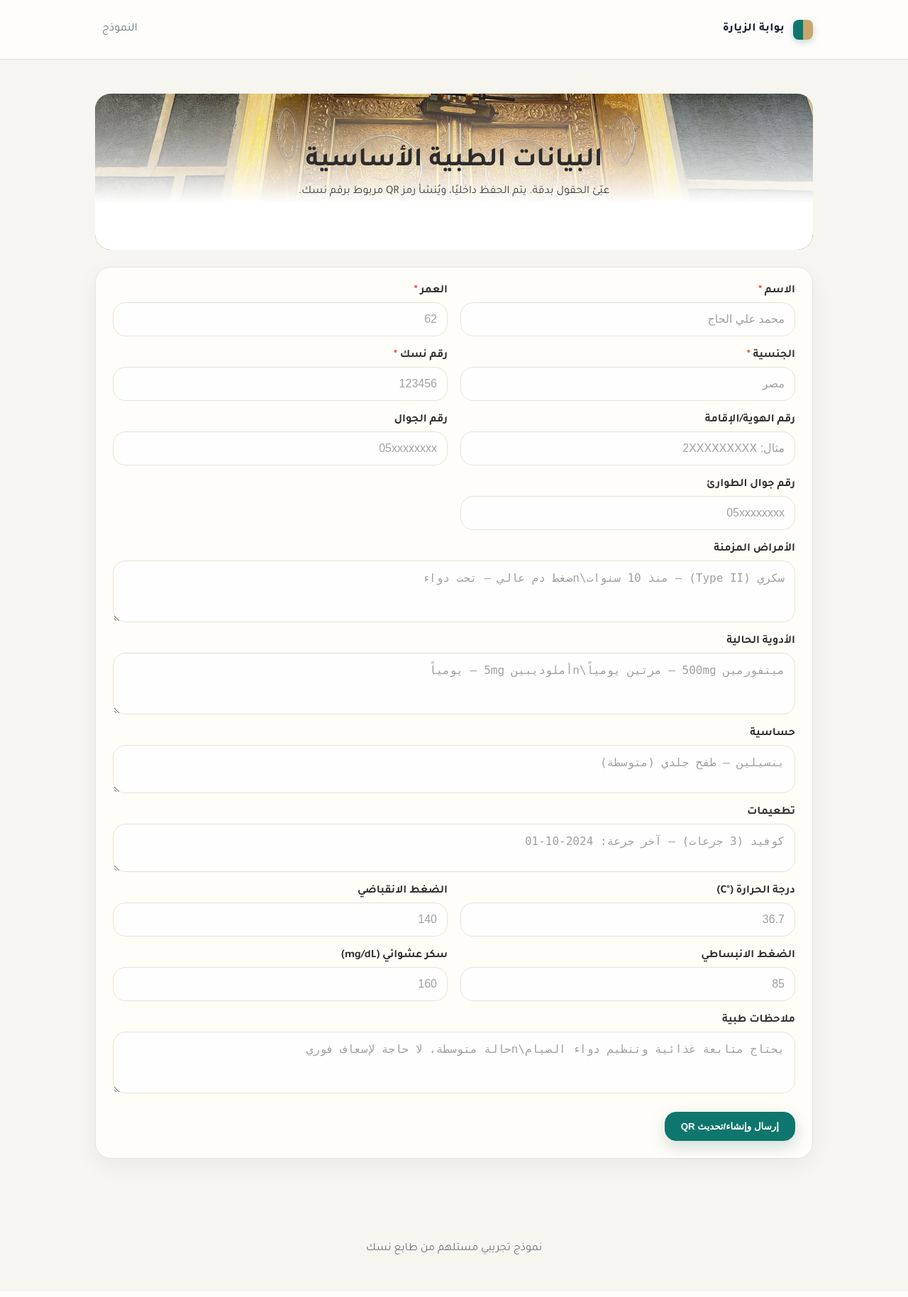
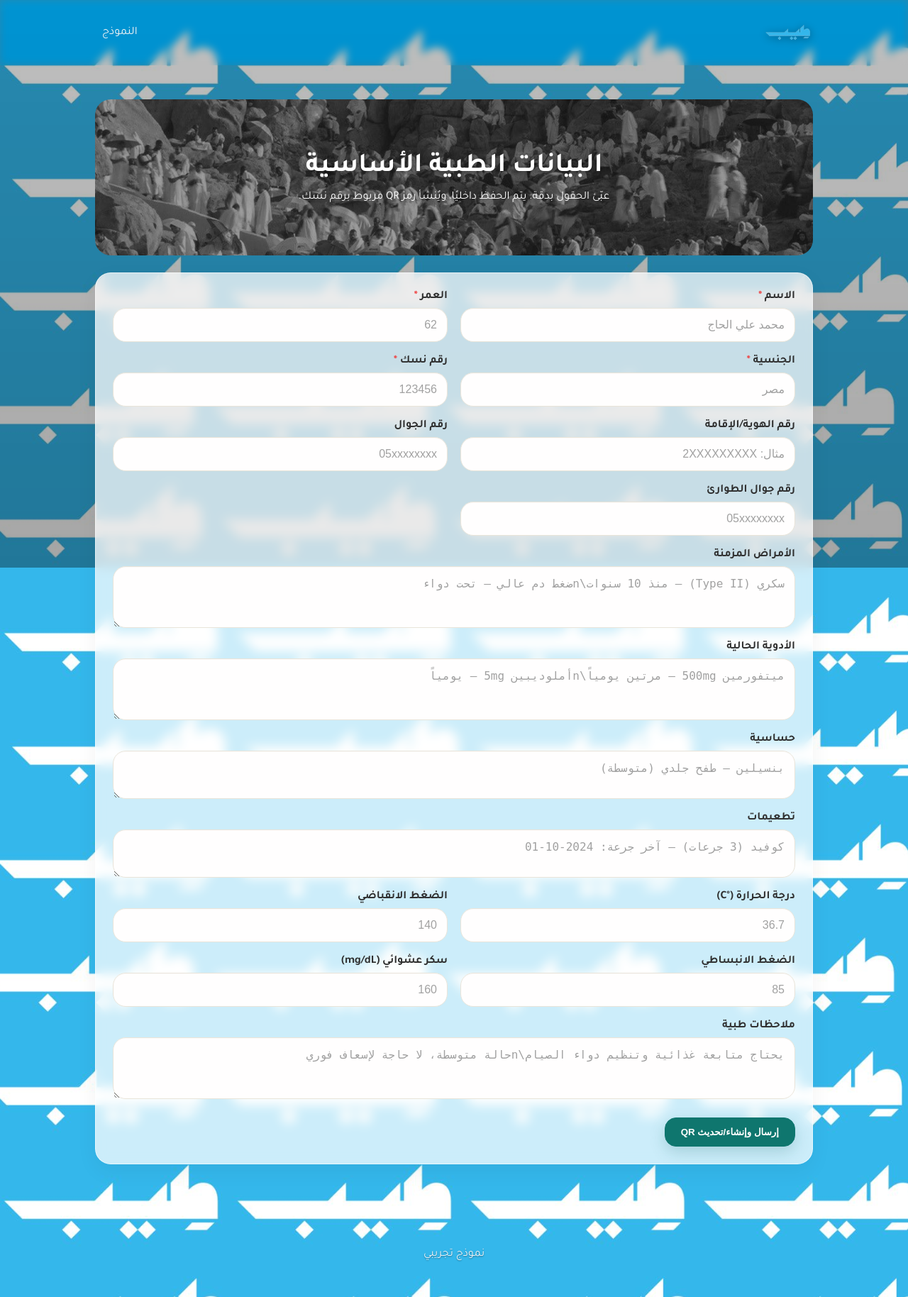
Before and after one commit to khadijahbaothman/Teeb, a Flask app: page / in a window 1280 px wide. Shown: the whole page at 71% size. Run offline with Flask 3, Linux system fonts and the light colour scheme.

Commit message:
update index

```diff
--- a/static/styles.css
+++ b/static/styles.css
@@ -1,45 +1,370 @@
+:root {
+  --bg: #f7f5ef;
+  --surface: #fffdf7;
+  --text: #1e293b;
+  --muted: #6b7280;
+  --brand: #0f766e;
+  --brand-strong: #115e59;
+  --accent: #c9a66b;
+  --border: #e9e4d9;
+  --pill: #eefaf8;
+}
 
-:root{
-  --bg:#f7f5ef; --surface:#fffdf7; --text:#1e293b; --muted:#6b7280;
-  --brand:#0f766e; --brand-strong:#115e59; --accent:#c9a66b;
-  --border:#e9e4d9; --pill:#eefaf8;
+* {
+  box-sizing: border-box
 }
-*{box-sizing:border-box}
-html,body{margin:0;padding:0;background:var(--bg);color:var(--text);font-family:'Tajawal',system-ui,-apple-system,BlinkMacSystemFont,'Segoe UI',Roboto,Ubuntu,'Helvetica Neue',Arial,'Noto Sans',sans-serif}
-.container{max-width:1060px;margin:0 auto;padding:24px}
-.nav{background:#ffffffcc;backdrop-filter:saturate(160%) blur(6px);border-bottom:1px solid var(--border);position:sticky;top:0;z-index:40}
-.nav-inner{display:flex;align-items:center;justify-content:space-between;min-height:64px}
-.brand{display:flex;align-items:center;gap:12px;font-weight:800;color:var(--text)}
-.brand-mark{width:28px;height:28px;border-radius:8px;background:conic-gradient(from 180deg,var(--brand) 0 50%, var(--accent) 50% 100%);box-shadow:0 3px 10px rgba(17,94,89,.25)}
-.brand-text{letter-spacing:.3px}
-.menu{display:flex;align-items:center;gap:14px}
-.link{color:var(--muted);text-decoration:none;padding:8px 10px;border-radius:10px}
-.link:hover{color:var(--brand)}
-.hero{margin:24px 0;position:relative;border-radius:22px;overflow:hidden}
-.hero.with-image{min-height:220px;background-size:cover;background-position:center}
-.hero::before{content:"";position:absolute;inset:0;background:linear-gradient(180deg, rgba(15,118,110,.08), rgba(255,255,255,1) 70%)}
-.hero-card{position:relative;background:linear-gradient(180deg,#f2fbf7 0%, #ffffff 85%);border:1px solid var(--border);padding:28px;border-radius:20px;box-shadow:0 12px 36px rgba(17,94,89,.10)}
-.hero-center{position:absolute;inset:0;display:flex;align-items:center;justify-content:center;text-align:center;padding:32px}
-.hero-title{font-size:38px;margin:0 0 10px 0;color:#2b2b2b}
-.hero-sub{color:#3f3f3f;max-width:760px;margin:0 auto}
-.card{background:var(--surface);border:1px solid var(--border);padding:24px;border-radius:22px;box-shadow:0 10px 30px rgba(2,6,23,.05)}
-.center{text-align:center}
-.success-icon{width:70px;height:70px;line-height:70px;margin:0 auto 12px auto;background:#e8fff3;border:1px solid #b6f0cc;border-radius:18px;color:#10b981;font-weight:800;font-size:36px}
-.form-grid{display:grid;grid-template-columns:repeat(2, minmax(0, 1fr));gap:18px}
-.field{display:flex;flex-direction:column}
-.field.full{grid-column:1/-1}
-label{font-weight:700;margin-bottom:6px;color:#2f2f2f}
-input,select,textarea{padding:14px 14px;border:1px solid var(--border);border-radius:18px;background:#fffefe;font-size:16px;box-shadow:inset 0 1px 2px rgba(0,0,0,.02)}
-input::placeholder,textarea::placeholder{color:#a1a1a1}
-input:focus,select:focus,textarea:focus{outline:none;border-color:var(--brand);box-shadow:0 0 0 5px rgba(17,94,89,.12)}
-.actions{display:flex;gap:12px;grid-column:1/-1;margin-top:8px}
-.btn{background:var(--brand);color:white;border:1px solid var(--brand);border-radius:16px;padding:12px 22px;font-weight:800;text-decoration:none;text-align:center;box-shadow:0 8px 22px rgba(17,94,89,.20);transition:all .15s ease}
-.btn:hover{background:var(--brand-strong);border-color:var(--brand-strong);transform:translateY(-1px);box-shadow:0 12px 26px rgba(17,94,89,.28)}
-.btn-outline{background:#fff;border:1px solid var(--brand);color:var(--brand);padding:10px 18px;border-radius:14px;text-decoration:none}
-.btn-outline:hover{background:var(--pill)}
-.btn-ghost{background:transparent;border:1px solid var(--border);color:var(--text);text-decoration:none;border-radius:14px;padding:12px 20px}
-.btn-ghost:hover{border-color:var(--brand);color:var(--brand)}
-.alert{background:#fff7ed;border:1px solid #ffedd5;color:#9a3412;padding:12px 14px;border-radius:14px;margin-bottom:16px}
-.footer{margin-top:44px;padding:26px 0;color:var(--muted);text-align:center}
-.req{color:#ef4444}
-@media (max-width:820px){.form-grid{grid-template-columns:1fr}.hero-title{font-size:28px}}
+
+html,
+body {
+  margin: 0;
+  padding: 0;
+  background: var(--bg);
+  color: var(--text);
+  font-family: 'Tajawal', system-ui, -apple-system, BlinkMacSystemFont, 'Segoe UI', Roboto, Ubuntu, 'Helvetica Neue', Arial, 'Noto Sans', sans-serif
+}
+
+.container {
+  max-width: 1060px;
+  margin: 0 auto;
+  padding: 24px
+}
+
+.nav {
+  position: relative;
+  background: #ffffffcc;
+  backdrop-filter: saturate(160%) blur(6px);
+  border-bottom: 1px solid var(--border);
+  position: sticky;
+  top: 0;
+  z-index: 50;
+}
+
+.nav-inner {
+  display: flex;
+  align-items: center;
+  justify-content: space-between;
+  min-height: 64px
+}
+
+.brand {
+  display: flex;
+  align-items: center;
+  gap: 12px;
+  font-weight: 800;
+  color: var(--text)
+}
+
+.brand-mark {
+  width: 28px;
+  height: 28px;
+  border-radius: 8px;
+  background: conic-gradient(from 180deg, var(--brand) 0 50%, var(--accent) 50% 100%);
+  box-shadow: 0 3px 10px rgba(17, 94, 89, .25)
+}
+
+.brand-text {
+  letter-spacing: .3px
+}
+
+.menu {
+  display: flex;
+  align-items: center;
+  gap: 14px
+}
+
+.link {
+  color: var(--muted);
+  text-decoration: none;
+  padding: 8px 10px;
+  border-radius: 10px
+}
+
+.link:hover {
+  color: var(--brand)
+}
+
+.hero {
+  margin: 24px 0;
+  position: relative;
+  border-radius: 22px;
+  overflow: hidden
+}
+
+.hero.with-image {
+  min-height: 220px;
+  background-size: cover;
+  background-position: center
+}
+
+.hero::before {
+  content: "";
+  position: absolute;
+  inset: 0;
+  /* background: linear-gradient(180deg, rgba(15, 118, 110, .08), rgba(255, 255, 255, 1) 70%) */
+}
+
+.hero-card {
+  position: relative;
+  background: linear-gradient(180deg, #f2fbf7 0%, #ffffff 85%);
+  border: 1px solid var(--border);
+  padding: 28px;
+  border-radius: 20px;
+  box-shadow: 0 12px 36px rgba(17, 94, 89, .10)
+}
+
+.hero-center {
+  position: absolute;
+  inset: 0;
+  display: flex;
+  align-items: center;
+  justify-content: center;
+  text-align: center;
+  padding: 32px
+}
+
+.hero-title {
+  font-size: 38px;
+  margin: 0 0 10px 0;
+  color: #2b2b2b
+}
+
+.hero-sub {
+  color: #3f3f3f;
+  max-width: 760px;
+  margin: 0 auto
+}
+
+.card {
+  position: relative;
+  background: #ffffff;
+  border: 1px solid var(--border);
+  padding: 24px;
+  border-radius: 22px;
+  box-shadow: 0 10px 30px rgba(2, 6, 23, .05);
+  z-index: 30;
+}
+
+.center {
+  text-align: center
+}
+
+.success-icon {
+  width: 70px;
+  height: 70px;
+  line-height: 70px;
+  margin: 0 auto 12px auto;
+  background: #e8fff3;
+  border: 1px solid #b6f0cc;
+  border-radius: 18px;
+  color: #10b981;
+  font-weight: 800;
+  font-size: 36px
+}
+
+.form-grid {
+  display: grid;
+  grid-template-columns: repeat(2, minmax(0, 1fr));
+  gap: 18px
+}
+
+.field {
+  display: flex;
+  flex-direction: column
+}
+
+.field.full {
+  grid-column: 1/-1
+}
+
+label {
+  font-weight: 700;
+  margin-bottom: 6px;
+  color: #2f2f2f
+}
+
+input,
+select,
+textarea {
+  padding: 14px 14px;
+  border: 1px solid var(--border);
+  border-radius: 18px;
+  background: #fffefe;
+  font-size: 16px;
+  box-shadow: inset 0 1px 2px rgba(0, 0, 0, .02)
+}
+
+input::placeholder,
+textarea::placeholder {
+  color: #a1a1a1
+}
+
+input:focus,
+select:focus,
+textarea:focus {
+  outline: none;
+  border-color: var(--brand);
+  box-shadow: 0 0 0 5px rgba(17, 94, 89, .12)
+}
+
+.actions {
+  display: flex;
+  gap: 12px;
+  grid-column: 1/-1;
+  margin-top: 8px
+}
+
+.btn {
+  background: var(--brand);
+  color: white;
+  border: 1px solid var(--brand);
+  border-radius: 16px;
+  padding: 12px 22px;
+  font-weight: 800;
+  text-decoration: none;
+  text-align: center;
+  box-shadow: 0 8px 22px rgba(17, 94, 89, .20);
+  transition: all .15s ease
+}
+
+.btn:hover {
+  background: var(--brand-strong);
+  border-color: var(--brand-strong);
+  transform: translateY(-1px);
+  box-shadow: 0 12px 26px rgba(17, 94, 89, .28)
+}
+
+.btn-outline {
+  background: #fff;
+  border: 1px solid var(--brand);
+  color: var(--brand);
+  padding: 10px 18px;
+  border-radius: 14px;
+  text-decoration: none
+}
+
+.btn-outline:hover {
+  background: var(--pill)
+}
+
+.btn-ghost {
+  background: transparent;
+  border: 1px solid var(--border);
+  color: var(--text);
+  text-decoration: none;
+  border-radius: 14px;
+  padding: 12px 20px
+}
+
+.btn-ghost:hover {
+  border-color: var(--brand);
+  color: var(--brand)
+}
+
+.alert {
+  background: #fff7ed;
+  border: 1px solid #ffedd5;
+  color: #9a3412;
+  padding: 12px 14px;
+  border-radius: 14px;
+  margin-bottom: 16px
+}
+
+.footer {
+  margin-top: 44px;
+  padding: 26px 0;
+  color: var(--muted);
+  text-align: center
+}
+
+.req {
+  color: #ef4444
+}
+
+/* خلفية تغطي الصفحة كاملة */
+.full-bg {
+  position: relative;
+  min-height: 100dvh;
+  background-image: var(--bg-url);
+  background-size: cover;
+  /* تغطية كاملة */
+  background-position: center;
+  /* توسيط */
+  background-attachment: fixed;
+  /* بارالاكس خفيف على الديسكتوب */
+}
+
+/* طبقة تغميق بسيطة لقراءة النص فوق الصورة */
+.bg-overlay {
+  position: fixed;
+  inset: 0;
+  background: linear-gradient(180deg, rgba(0, 0, 0, .25), rgba(0, 0, 0, .35));
+  pointer-events: none;
+  z-index: 0;
+}
+
+/* الهيدر فوق الصورة */
+.nav.transparent {
+  background: transparent;
+  border: none;
+  position: sticky;
+  top: 0;
+  z-index: 50;
+}
+
+.nav.transparent .link {
+  color: #f5f5f5;
+}
+
+.nav.transparent .link:hover {
+  color: #ffffff;
+}
+
+/* اللوقو */
+.logo {
+  height: 44px;
+  /* غيّري الارتفاع المناسب */
+  width: auto;
+  display: block;
+  filter: drop-shadow(0 2px 6px rgba(0, 0, 0, .35));
+}
+
+.brand.no-text {
+  display: flex;
+  align-items: center;
+}
+
+/* تباعد المحتوى عن أعلى الصورة */
+.main-padded {
+  padding-top: 24px;
+}
+
+/* بطاقات زجاجية (لو حابة) */
+.card.glass {
+  background: rgba(255, 255, 255, .75);
+  backdrop-filter: blur(8px);
+  -webkit-backdrop-filter: blur(8px);
+  border: 1px solid rgba(255, 255, 255, .55);
+}
+
+/* نص الفوتر فوق صورة */
+.footer.on-image {
+  color: #f1f5f9;
+  text-shadow: 0 1px 2px rgba(0, 0, 0, .4);
+}
+
+/* لو عندك hero بعناوين فوق الصورة، خليه أبيض */
+.hero-title,
+.hero-sub {
+  color: #fff;
+  text-shadow: 0 2px 6px rgba(0, 0, 0, .35)
+}
+
+@media (max-width:820px) {
+  .form-grid {
+    grid-template-columns: 1fr
+  }
+
+  .hero-title {
+    font-size: 28px
+  }
+}
--- a/templates/base.html
+++ b/templates/base.html
@@ -1,37 +1,39 @@
+<!doctype html>
 <!doctype html>
 <html lang="ar" dir="rtl">
 <head>
-  <meta charset="utf-8">
-  <meta name="viewport" content="width=device-width, initial-scale=1">
+  <meta charset="utf-8" />
+  <meta name="viewport" content="width=device-width, initial-scale=1" />
   <title>{% block title %}بوابة الزيارة{% endblock %}</title>
   <link rel="preconnect" href="https://fonts.googleapis.com">
   <link href="https://fonts.googleapis.com/css2?family=Tajawal:wght@400;500;700;800&display=swap" rel="stylesheet">
-  <link href="{{ url_for('static', filename='styles.css', v=5) }}" rel="stylesheet">
+  <link href="{{ url_for('static', filename='styles.css', v=6) }}" rel="stylesheet">
 </head>
-<body>
-  <header class="nav">
+
+<!-- مهم: نمرّر الخلفية كـ inline عشان Flask يعطي المسار الصح -->
+<body class="full-bg" style="--bg-url: url('{{ url_for('static', filename='bg33.jpeg') }}')">
+  <div class="bg-overlay"></div>
+
+  <header class="nav transparent">
     <div class="container nav-inner">
-      <div class="brand">
-        <div class="brand-mark" aria-hidden="true"></div>
-        <div class="brand-text">بوابة الزيارة</div>
-      </div>
+      <a class="brand no-text" href="{{ url_for('index') }}">
+        <img class="logo" src="{{ url_for('static', filename='logo33.png') }}" alt="الشعار">
+      </a>
       <nav class="menu">
-        <a href="/" class="link">النموذج</a>
+        <a href="{{ url_for('index') }}" class="link">النموذج</a>
       </nav>
     </div>
   </header>
 
-  <main class="container">
+  <main class="container main-padded">
     {% with messages = get_flashed_messages() %}
-      {% if messages %}
-        <div class="alert">{{ messages[0] }}</div>
-      {% endif %}
+      {% if messages %}<div class="alert">{{ messages[0] }}</div>{% endif %}
     {% endwith %}
     {% block content %}{% endblock %}
   </main>
 
-  <footer class="footer">
-    <div class="container">نموذج تجريبي مستلهم من طابع نسك</div>
+  <footer class="footer on-image">
+    <div class="container">نموذج تجريبي</div>
   </footer>
 </body>
 </html>
--- a/templates/index.html
+++ b/templates/index.html
@@ -1,7 +1,7 @@
 {% extends 'base.html' %}
 {% block title %}البيانات الطبية الأساسية{% endblock %}
 {% block content %}
-<section class="hero with-image" style="background-image:url('{{ url_for('static', filename='hero-fallback.jpg') }}');">
+<section class="hero with-image" style="background-image:url('{{ url_for('static', filename='bg22.jpeg') }}');">
   <div class="hero-center">
     <div>
       <h1 class="hero-title">البيانات الطبية الأساسية</h1>
@@ -10,7 +10,7 @@
   </div>
 </section>
 
-<section class="card">
+<section class="card glass">
   <form action="{{ url_for('submit') }}" method="post" class="form-grid">
     <div class="field"><label>الاسم <span class="req">*</span></label>
       <input name="full_name" required placeholder="محمد علي الحاج"></div>
```
Also changed, not shown: static/bg22.jpeg (added), static/bg33.jpeg (added), static/logo2.png (added), static/logo33.png (added), 1 other file.
